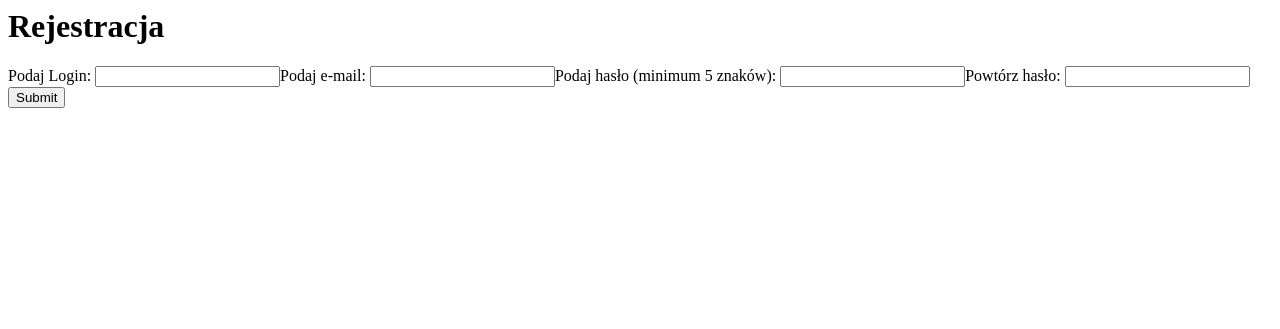
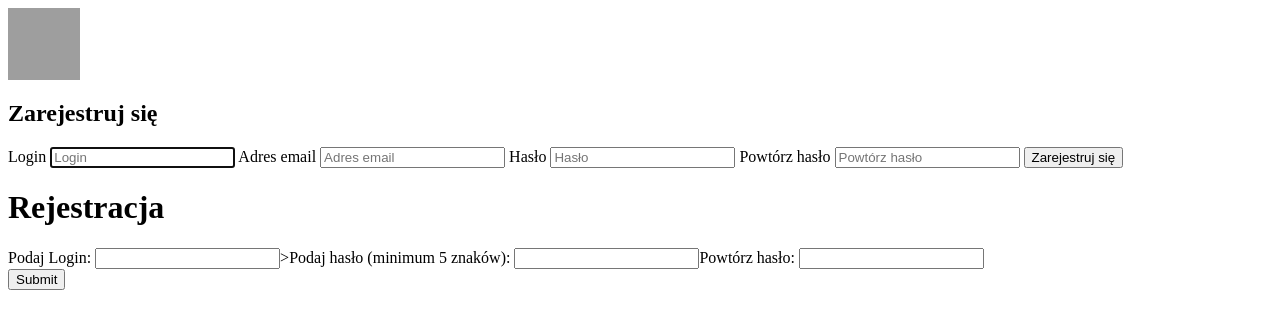
Before and after one commit to maciejkocik/localhero, a PHP site: page /modules/registration.php in a window 1280 px wide. Shown: the top 329 px of the page. Run offline with PHP 8.4, Linux system fonts and the light colour scheme; grey boxes are pictures that could not be loaded.

Commit message:
Update registration.php

```diff
--- a/modules/registration.php
+++ b/modules/registration.php
@@ -1,12 +1,28 @@
-<?php
+    <section class="text-center">
+        <form method="POST" action="action.php" class="form-signin">
+          <img class="mb-4" src="img/logo.png" alt="" width="72" height="72">
+          <h1 class="h3 mb-3 font-weight-normal">Zarejestruj się</h1>
+          <label for="inputLogin" class="sr-only">Login</label>
+          <input name="login" type="text" id="inputLogin" class="form-control" placeholder="Login" required autofocus>
+          <label for="inputEmail" class="sr-only">Adres email</label>
+          <input name="email" type="email" id="inputEmail" class="form-control" placeholder="Adres email" required autofocus>
+          <label for="inputPassword" class="sr-only">Hasło</label>
+          <input name="password" type="password" id="inputPassword" class="form-control" placeholder="Hasło" required>
+          <label for="inputPassword2" class="sr-only">Powtórz hasło</label>
+          <input name="password" type="password" id="inputPassword2" class="form-control" placeholder="Powtórz hasło" required>
+          <button class="btn btn-lg btn-primary btn-block" type="submit">Zarejestruj się</button>
+        </form>
+    </section>
 
-echo '
+
+
 <FORM method="POST" action="action.php">
 
 <h1>Rejestracja</h1>
 
-<div>';
+<div>
 
+<?php
 if(isset($_GET['registration_error']))
 {
     {
@@ -41,7 +57,6 @@ else
 }
 
 
-echo 'Podaj e-mail: <input type="email" name="email" maxlength=100 minlength=5 required';
 if(isset($_GET['email']))
 {
 
```
